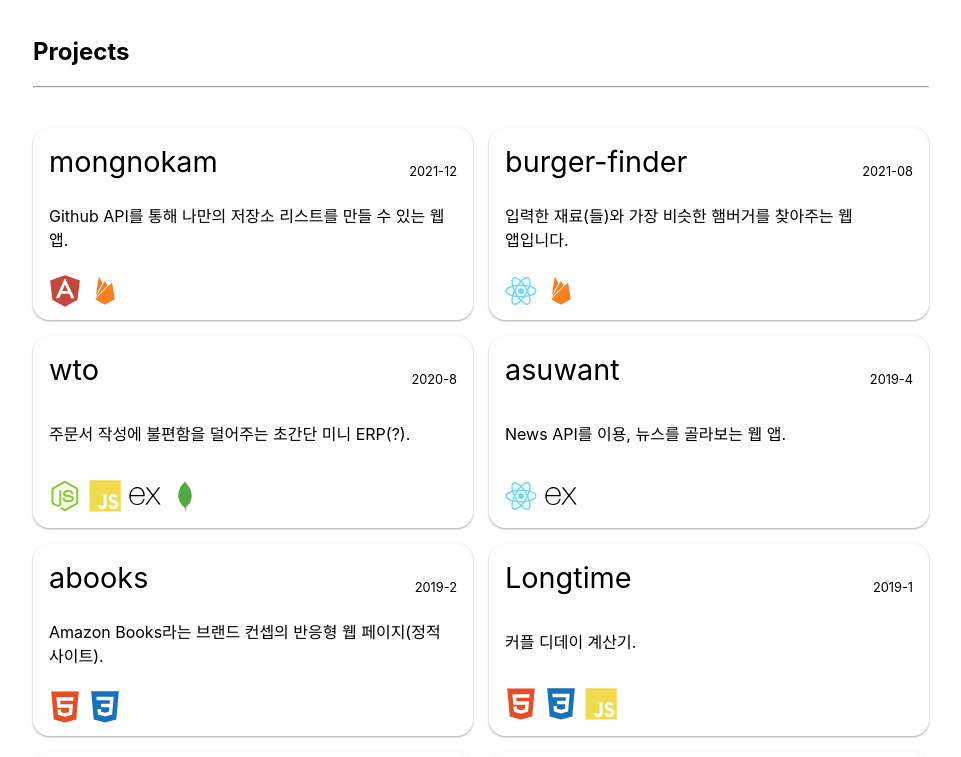
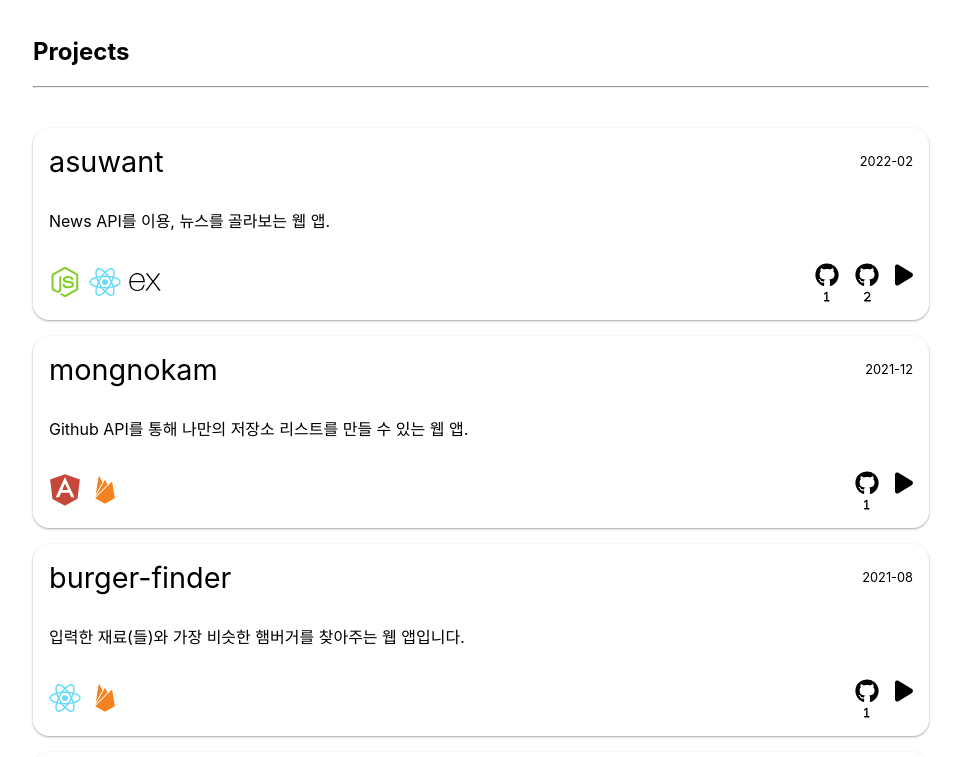
Before and after one commit to babyazalea/grownazalea, a Next.js app: page / in a window 1280 px wide. Shown: the part 2300-3057 px from the top of the page, without its empty margins (159-1120 px from the left). Built offline with nearby package versions, Linux system fonts and the light colour scheme; a web font is replaced by a local one.

Commit message:
added project links

```diff
--- a/components/project-card.js
+++ b/components/project-card.js
@@ -1,26 +1,55 @@
 import SkillIcon from "./skill-icon";
+
+import { FontAwesomeIcon } from "@fortawesome/react-fontawesome";
+import { faGithub } from "@fortawesome/free-brands-svg-icons";
+import { faPlay, fa1, fa2 } from "@fortawesome/free-solid-svg-icons";
 
 import cardStyles from "../styles/card.module.css";
 import styles from "../styles/project-card.module.css";
 
-export default function ProjectCard(props) {
+export default function ProjectCard({ project }) {
   return (
     <div className={`${cardStyles.card} ${styles.projectCard}`}>
       <div className={styles.projectCardLabel}>
-        <span className={styles.projectCardTitle}>{props.title}</span>
-        <span className={styles.projectCardDate}>{props.date}</span>
+        <span className={styles.projectCardTitle}>{project.title}</span>
+        <span className={styles.projectCardDate}>{project.date}</span>
       </div>
       <div className={styles.projectCardDescription}>
-        <span>{props.description}</span>
+        <span>{project.description}</span>
       </div>
-      <div className={styles.projectCardSkills}>
+      <div className={styles.projectCardTail}>
         <ul className={styles.skillListUl}>
-          {props.skills.map((skill) => (
+          {project.skills.split(",").map((skill) => (
             <li className={styles.skillListItem} key={skill}>
               <SkillIcon skill={skill} />
             </li>
           ))}
         </ul>
+        <div className={styles.projectLinks}>
+          <a href={project.feGithubUrl} className={styles.projectLinksGithub}>
+            <span className={styles.githubIcon}>
+              <FontAwesomeIcon icon={faGithub} />
+            </span>
+            <span className={styles.githubIconText}>
+              <FontAwesomeIcon icon={fa1} />
+            </span>
+          </a>
+          {project.beGithubUrl && (
+            <a href={project.beGithubUrl} className={styles.projectLinksGithub}>
+              <span className={styles.githubIcon}>
+                <FontAwesomeIcon icon={faGithub} />
+              </span>
+              <span className={styles.githubIconText}>
+                <FontAwesomeIcon icon={fa2} />
+              </span>
+            </a>
+          )}
+          <a href={project.serviceUrl}>
+            <span>
+              <FontAwesomeIcon icon={faPlay} />
+            </span>
+          </a>
+        </div>
       </div>
     </div>
   );
--- a/components/resume/projects.js
+++ b/components/resume/projects.js
@@ -8,14 +8,9 @@ export default function Projects({ projects }) {
       <h2>Projects</h2>
       <hr />
       <ul className={styles.projectsCardUl}>
-        {projects.map(({ id, title, date, skills, description }) => (
-          <li className={styles.projectsCardLi} key={id}>
-            <ProjectCard
-              title={title}
-              date={date}
-              skills={skills.split(",")}
-              description={description}
-            />
+        {projects.map((project) => (
+          <li className={styles.projectsCardLi} key={project.id}>
+            <ProjectCard project={project} />
           </li>
         ))}
       </ul>
--- a/projects/abooks.md
+++ b/projects/abooks.md
@@ -1,10 +1,8 @@
 ---
 title: 'abooks'
-date: '2019-2'
-skills: 'html,css'
+date: '2019-02'
+skills: 'html,css,jquery'
 description: 'Amazon Books라는 브랜드 컨셉의 반응형 웹 페이지(정적 사이트).'
+feGithubUrl: 'https://github.com/babyazalea/abooks'
+serviceUrl: 'https://babyazalea.github.io/abooks/'
 ---
-
-# abooks
-
-- find your burger
--- a/projects/asuwant.md
+++ b/projects/asuwant.md
@@ -1,10 +1,9 @@
 ---
 title: 'asuwant'
-date: '2019-4'
-skills: 'react,express'
+date: '2022-02'
+skills: 'nodejs,react,express'
 description: 'News API를 이용, 뉴스를 골라보는 웹 앱.'
+feGithubUrl: 'https://github.com/babyazalea/asuwant-frontend'
+beGithubUrl: 'https://github.com/babyazalea/asuwant-backend'
+serviceUrl: 'https://babyazalea.github.io/asuwant-frontend/'
 ---
-
-# asuwant
-
-- find your burger
--- a/projects/burger-finder.md
+++ b/projects/burger-finder.md
@@ -3,8 +3,6 @@ title: 'burger-finder'
 date: '2021-08'
 skills: 'react,firebase'
 description: '입력한 재료(들)와 가장 비슷한 햄버거를 찾아주는 웹 앱입니다.'
+feGithubUrl: 'https://github.com/babyazalea/burger-finder'
+serviceUrl: 'https://burger-finder-6bddb.firebaseapp.com/'
 ---
-
-# burger-finder
-
-- find your burger
--- a/projects/longtime.md
+++ b/projects/longtime.md
@@ -1,8 +1,10 @@
 ---
 title: 'Longtime'
-date: '2019-1'
+date: '2019-01'
 skills: 'html,css,javascript'
 description: '커플 디데이 계산기.'
+feGithubUrl: 'https://github.com/babyazalea/longtime'
+serviceUrl: 'https://babyazalea.github.io/longtime/'
 ---
 
 # Longtime
--- a/projects/mongnokam.md
+++ b/projects/mongnokam.md
@@ -3,6 +3,8 @@ title: 'mongnokam'
 date: '2021-12'
 skills: 'angular,firebase'
 description: 'Github API를 통해 나만의 저장소 리스트를 만들 수 있는 웹 앱.'
+feGithubUrl: 'https://github.com/babyazalea/mongnokam'
+serviceUrl: 'https://mongnokam.firebaseapp.com/'
 ---
 
 # mongnokam
--- a/projects/nissin.md
+++ b/projects/nissin.md
@@ -3,8 +3,6 @@ title: 'nissin'
 date: '2018-11'
 skills: 'html,css,jquery'
 description: 'NISSIN 브랜드 소개 페이지(정적 사이트).'
+feGithubUrl: 'https://github.com/babyazalea/wto'
+serviceUrl: 'https://what-the-order.herokuapp.com/'
 ---
-
-# nissin
-
-- find your burger
--- a/projects/off-the-record.md
+++ b/projects/off-the-record.md
@@ -3,8 +3,6 @@ title: 'Off the Record'
 date: '2018-10'
 skills: 'html,css'
 description: '처음 만든 웹 페이지(정적 사이트).'
+feGithubUrl: 'https://github.com/babyazalea/offTheRecord'
+serviceUrl: 'https://babyazalea.github.io/offTheRecord/'
 ---
-
-# Off the Record
-
-- find your burger
--- a/projects/wto.md
+++ b/projects/wto.md
@@ -1,10 +1,8 @@
 ---
 title: 'wto'
-date: '2020-8'
+date: '2020-08'
 skills: 'nodejs,javascript,express,mongodb'
 description: '주문서 작성에 불편함을 덜어주는 초간단 미니 ERP(?).'
+feGithubUrl: 'https://github.com/babyazalea/wto'
+serviceUrl: 'https://what-the-order.herokuapp.com/'
 ---
-
-# wto
-
-- find your burger
--- a/styles/project-card.module.css
+++ b/styles/project-card.module.css
@@ -12,7 +12,7 @@
 .projectCardLabel {
   display: flex;
   justify-content: space-between;
-  align-items: flex-end;
+  align-items: center;
 }
 
 .projectCardTitle {
@@ -27,8 +27,10 @@
   align-self: center;
 }
 
-.projectCardSkills {
-  align-self: center;
+.projectCardTail {
+  display: flex;
+  justify-content: space-between;
+  align-items: center;
 }
 
 .skillListUl {
@@ -42,3 +44,26 @@
   align-items: center;
   width: fit-content;
 }
+
+.projectLinks {
+  display: flex;
+  gap: 1rem;
+  font-size: 1.5rem;
+}
+
+.projectLinks a {
+}
+
+.projectLinksGithub {
+  display: flex;
+  align-items: center;
+  flex-direction: column;
+}
+
+.githubIcon {
+  font-size: 1.5rem;
+}
+
+.githubIconText {
+  font-size: 0.7rem;
+}
--- a/styles/projects.module.css
+++ b/styles/projects.module.css
@@ -14,7 +14,7 @@
   margin-top: 2.5rem;
   padding: 0;
   display: grid;
-  grid-template-columns: repeat(2, 1fr);
+  grid-template-columns: repeat(1, 1fr);
   gap: 1rem;
 }
 
```
